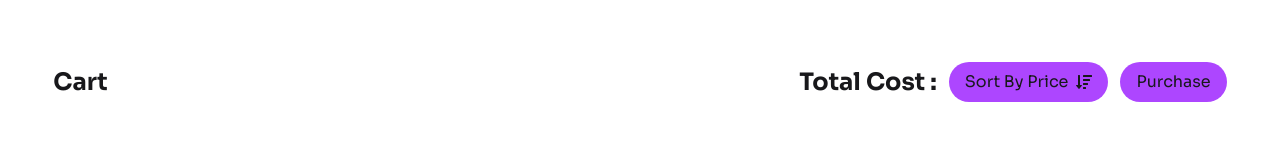
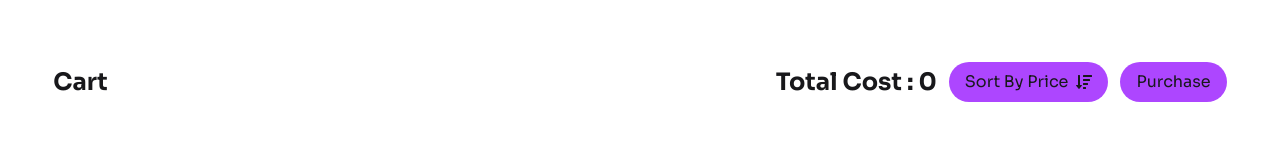
Before and after one commit to Taanveer22/wdm-8, a React (Vite) app: page /dashboardpage in a window 1280 px wide. Shown: the part 359-515 px from the top of the page. Built offline with nearby package versions, Linux system fonts and the light colour scheme.

Commit message:
alhamdulliah total cost updated in cart list

```diff
--- a/src/components/CardDetail.jsx
+++ b/src/components/CardDetail.jsx
@@ -42,6 +42,7 @@ const CardDetail = () => {
   const handleAddToWishListBtn = (product) => {
     setWishListToLocalStorage(product);
   };
+
 
   return (
     <>
--- a/src/pages/DashboardPage.jsx
+++ b/src/pages/DashboardPage.jsx
@@ -16,6 +16,7 @@ import {
 const DashboardPage = () => {
   const [cartList, setCartList] = useState([]);
   const [wishList, setWishList] = useState([]);
+  const [cost, setCost] = useState(0);
 
   useEffect(() => {
     const localStorageCart = getCartFromLocalStorage();
@@ -26,6 +27,24 @@ const DashboardPage = () => {
   }, []);
   // console.log(cartList);
   // console.log(wishList);
+  useEffect(() => {
+    // if no items total is zero
+    if (cartList.length === 0) {
+      setCost(0);
+      return;
+    }
+    // make variable to store total
+    let total = 0;
+    // Go through each item in the cart one by one
+    for (let i = 0; i < cartList.length; i++) {
+      // Add that item’s price to total
+      total = total + Number(cartList[i].price);
+    }
+    // Update the "cost" state with the final total
+    setCost(total);
+    // This runs whenever the cart changes .. so carList is a dependency
+  }, [cartList]);
+
   const handleRemoveFromCart = (id) => {
     deleteCartFromLocalStorage(id);
     const localStorageCart = getCartFromLocalStorage();
@@ -77,7 +96,7 @@ const DashboardPage = () => {
           <div className="flex flex-col lg:flex-row justify-between items-center mt-16">
             <h1 className="text-2xl font-bold">Cart</h1>
             <div className="flex gap-3 items-center">
-              <h1 className="text-2xl font-bold">Total Cost : </h1>
+              <h1 className="text-2xl font-bold">Total Cost : {cost}</h1>
               <button
                 onClick={() => handleCartListSorting("price")}
                 className="flex items-center gap-2 bg-purple-500 px-4 py-2 rounded-full"
```
